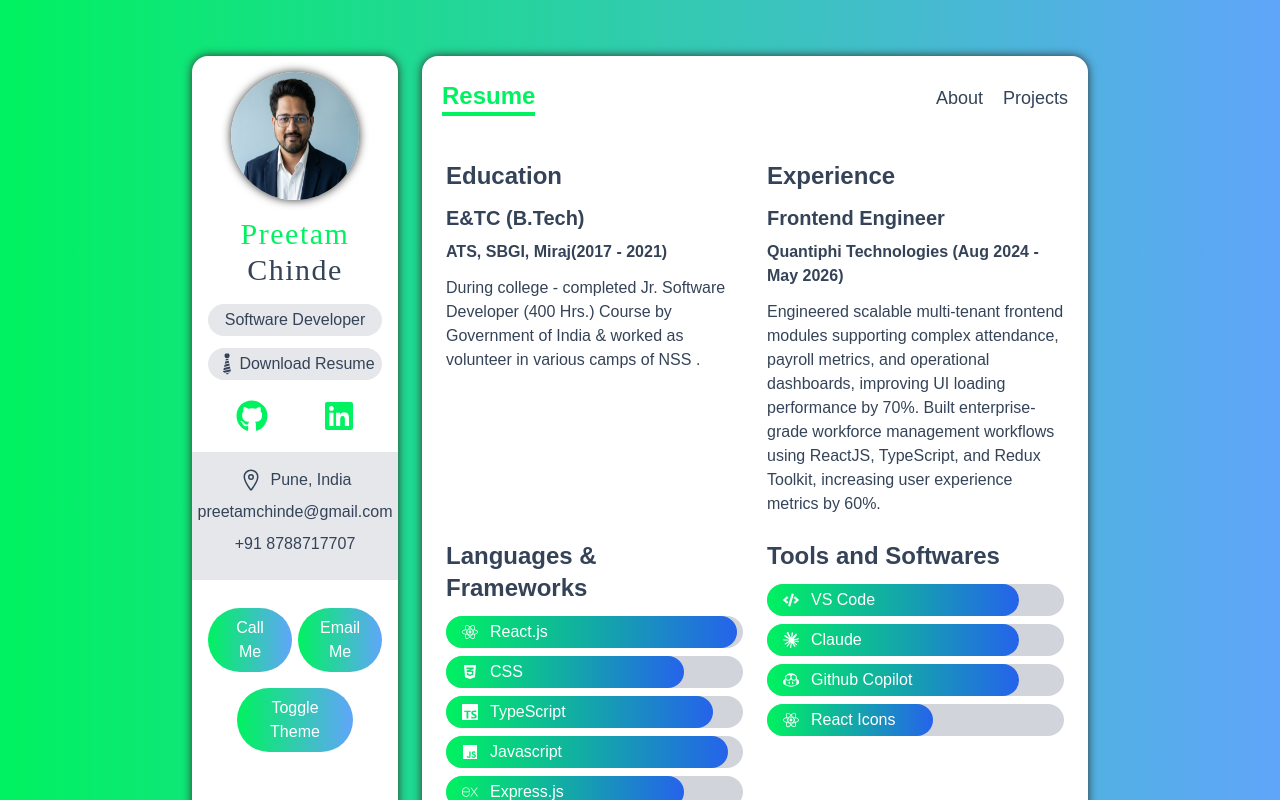
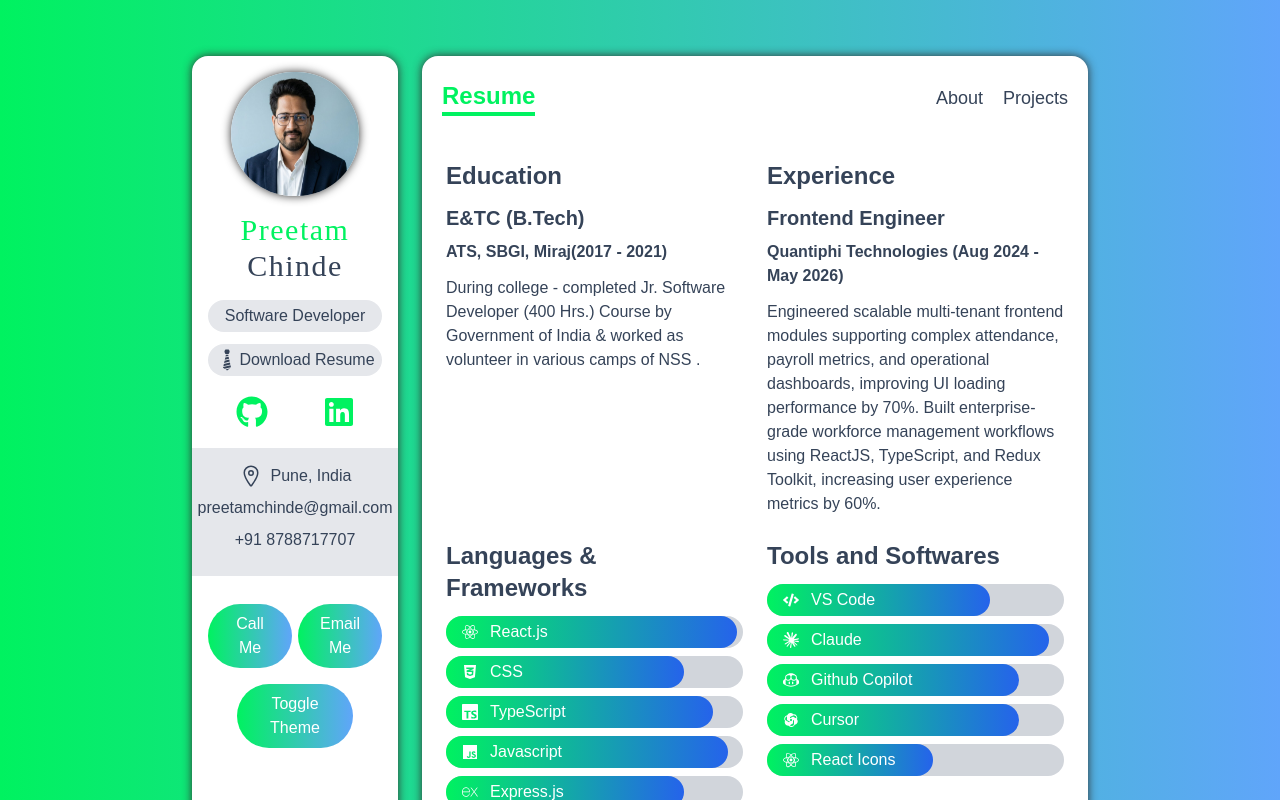
Before and after one commit to prem1601/next-portfolio, a Next.js app: page /resume in a window 1280 px wide. Shown: the top 800 px of the page. Built offline with nearby package versions, Linux system fonts and the light colour scheme; a web font is replaced by a local one.

Commit message:
updated code

```diff
--- a/components/Sidebar.tsx
+++ b/components/Sidebar.tsx
@@ -15,7 +15,7 @@ const Sidebar = () => {
       <img
         src="/images/image.jpg"
         alt="user avatar"
-        className="w-32 h-32 rounded-full mx-auto shadow-custom-light dark:shadow-custom-dark"
+        className="w-32 h-[7.75rem] rounded-full mx-auto shadow-custom-light dark:shadow-custom-dark"
       />
 
       <h2 className="my-4 text-3xl font-medium tracking-wider font-averia">
--- a/data.ts
+++ b/data.ts
@@ -2,10 +2,9 @@ import { IProject, IService, ISkill } from "./type";
 import { RiComputerLine } from "react-icons/ri";
 import { FaCss3Alt, FaHtml5, FaJs, FaReact, FaServer, FaCode } from "react-icons/fa";
 import { AiOutlineApi } from "react-icons/ai";
-import { SiClaude } from "react-icons/si";
+import { PiOpenAiLogoFill } from "react-icons/pi";
 import { MdDeveloperMode } from "react-icons/md";
-import { SiExpress, SiGithubcopilot, SiMongodb, SiNextdotjs, SiTailwindcss, SiTypescript } from "react-icons/si";
-import { SiReact } from "react-icons/si";
+import { SiExpress, SiGithubcopilot, SiMongodb, SiNextdotjs, SiTailwindcss, SiTypescript, SiClaude, SiReact } from "react-icons/si";
 
 export const services: IService[] = [
   {
@@ -83,18 +82,23 @@ export const languages: ISkill[] = [
 export const tools: ISkill[] = [
   {
     name: "VS Code",
-    level: "85%",
+    level: "75%",
     Icon: FaCode,
   },
   {
     name: "Claude",
-    level: "85%",
+    level: "95%",
     Icon:  SiClaude,
   },
   {
     name: "Github Copilot",
     level: "85%",
     Icon: SiGithubcopilot,
+  },
+  {
+    name: "Cursor",
+    level: "85%",
+    Icon: PiOpenAiLogoFill,
   },
   {
     name: "React Icons",
```
Also changed, not shown: 1 other file (tests, documents, lock files or other folders).
